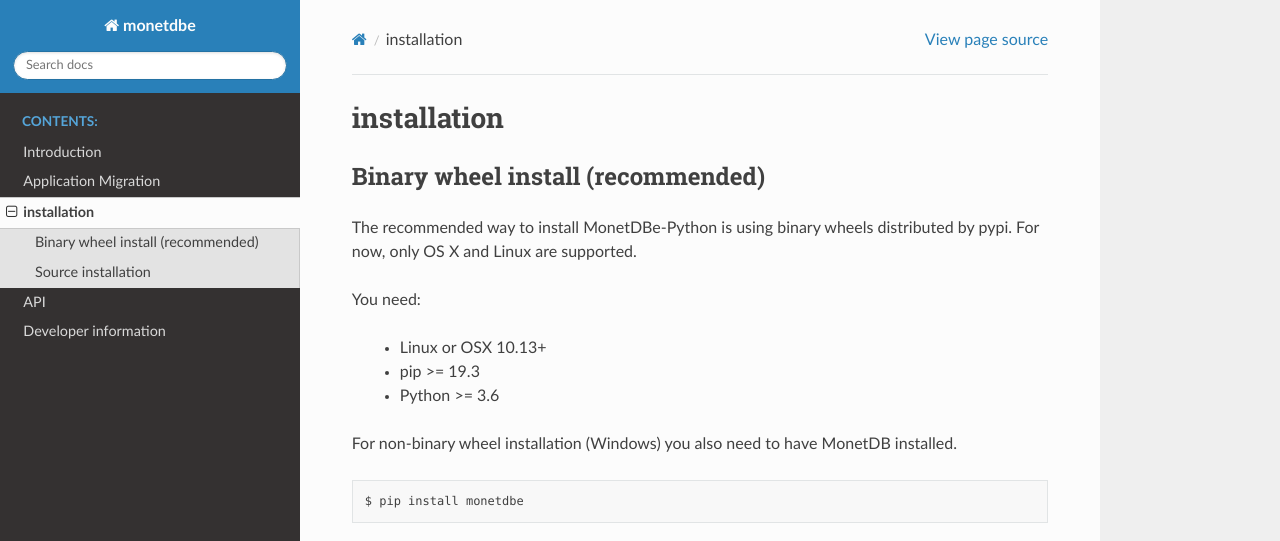
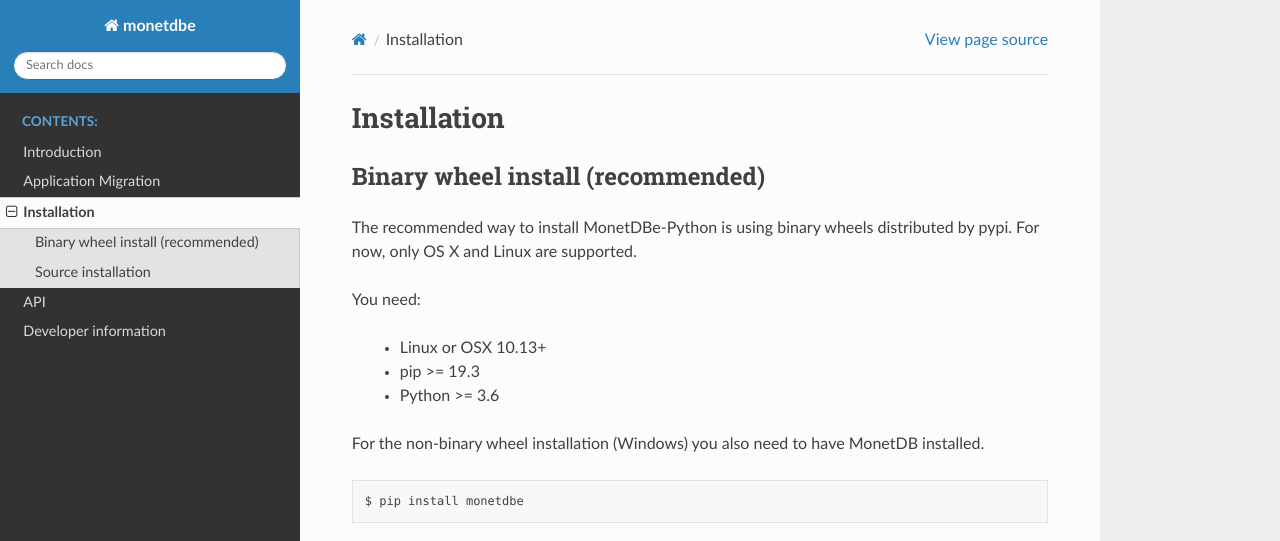
Before and after one commit to MonetDBSolutions/MonetDBe-Python, a Sphinx documentation site: the page built from doc/installation.rst, in a window 1280 px wide and 900 px high. Shown: the top 541 px of the window. Built offline with Sphinx 7.4.7 and the Read the Docs theme 2.0.0, drawn with Linux system fonts in a browser that asks for light colours.

Commit message:
Minor typos

```diff
--- a/doc/installation.rst
+++ b/doc/installation.rst
@@ -1,5 +1,5 @@
 ============
-installation
+Installation
 ============
 
 Binary wheel install (recommended)
@@ -14,7 +14,7 @@
  * pip >= 19.3
  * Python >= 3.6
 
-For non-binary wheel installation (Windows) you also need to have MonetDB installed.
+For the non-binary wheel installation (Windows) you also need to have MonetDB installed.
 
 .. code-block::
 
```
Also changed, not shown: doc/introduction.rst (+5 -5 lines), doc/migrations.rst (+7 -7 lines).
